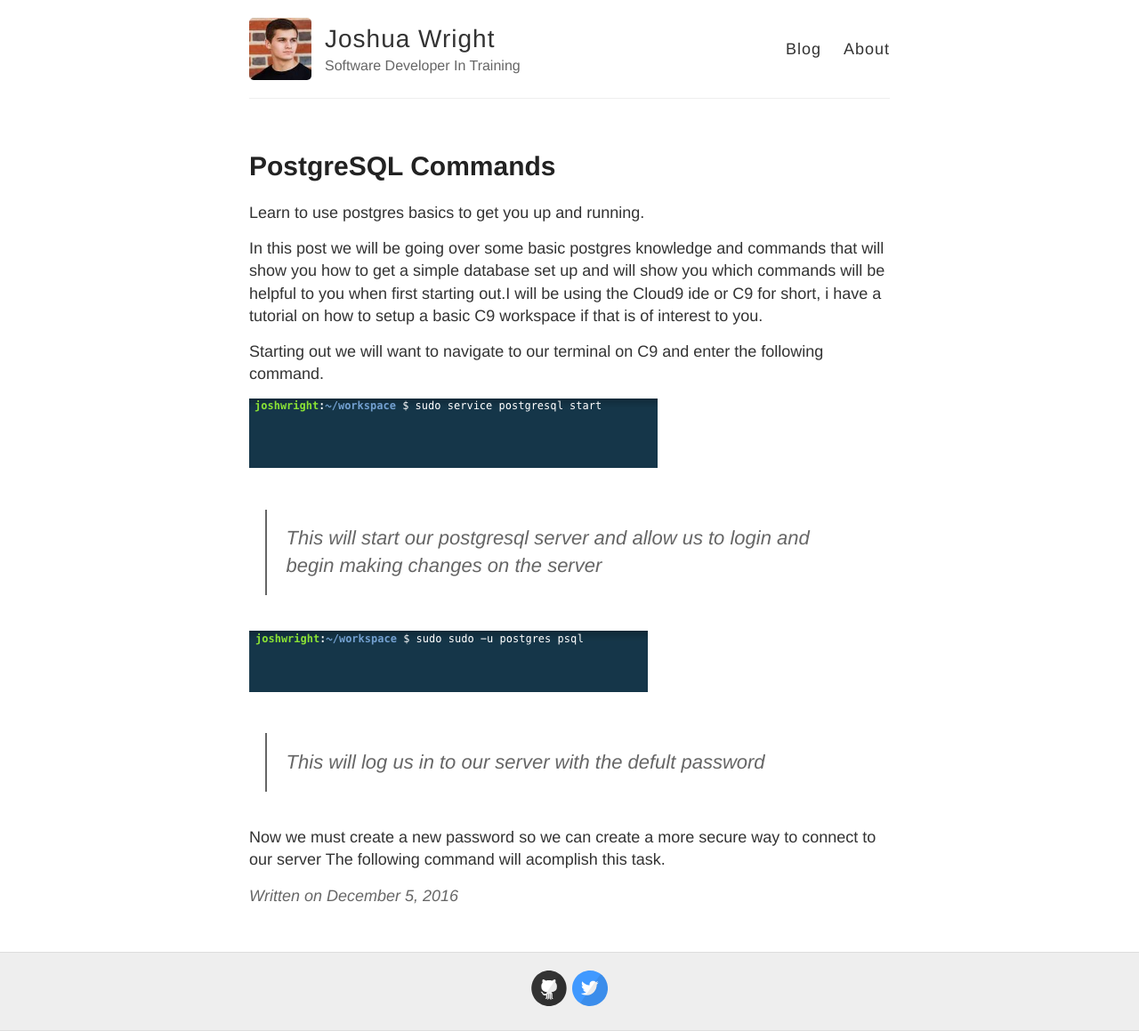
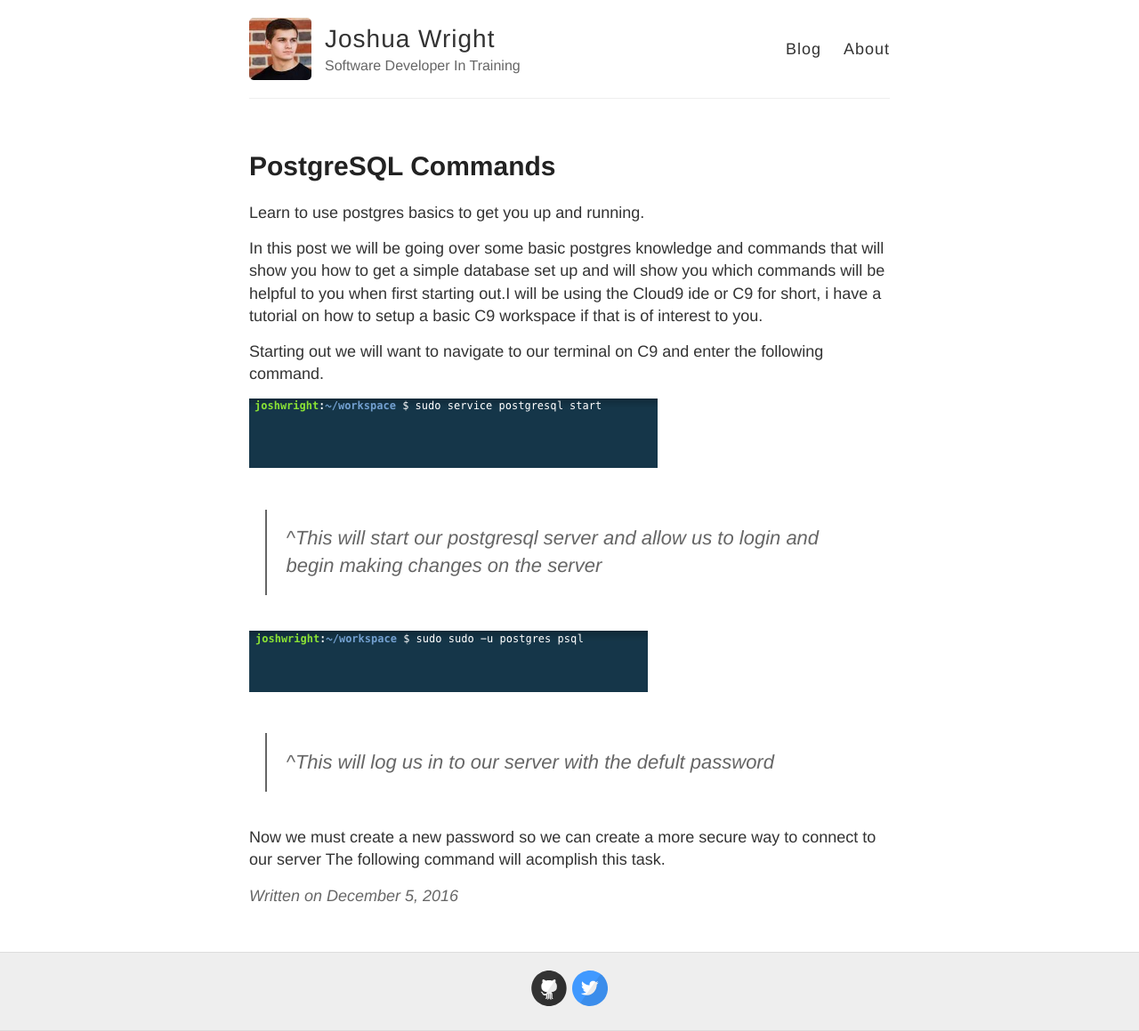
Before and after one commit to JoshTWright/devBlog, a Jekyll site: the page built from _posts/2016-12-5-PostgreSQLCommands.md, in a window 1280 px wide. Shown: the whole page at 89% size. Built offline with Jekyll 4.4.1, drawn with Linux system fonts in a browser that asks for light colours.

```diff
--- a/_posts/2016-12-5-PostgreSQLCommands.md
+++ b/_posts/2016-12-5-PostgreSQLCommands.md
@@ -14,11 +14,11 @@ Starting out we will want to navigate to our terminal on C9 and enter the follow
 
 ![_config.yml]({{ site.baseurl }}/images/pgstart.png)
 
->This will start our postgresql server and allow us to login and begin making changes on the server
+>^This will start our postgresql server and allow us to login and begin making changes on the server
 
 ![_config.yml]({{ site.baseurl }}/images/pgflogin.png)
 
->This will log us in to our server with the defult password
+>^This will log us in to our server with the defult password
 
 Now we must create a new password so we can create a more secure way to connect to our server
 The following command will acomplish this task.
```
